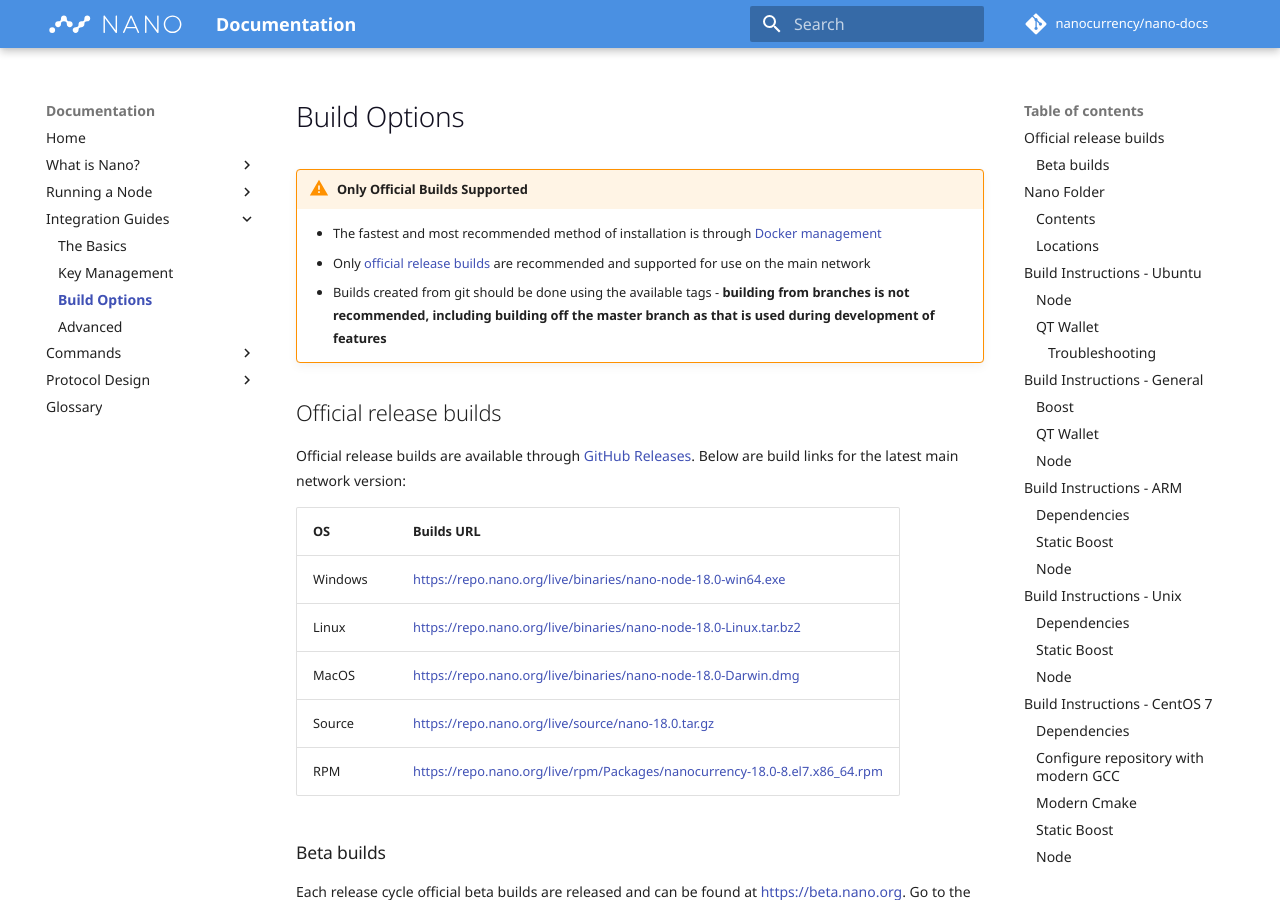
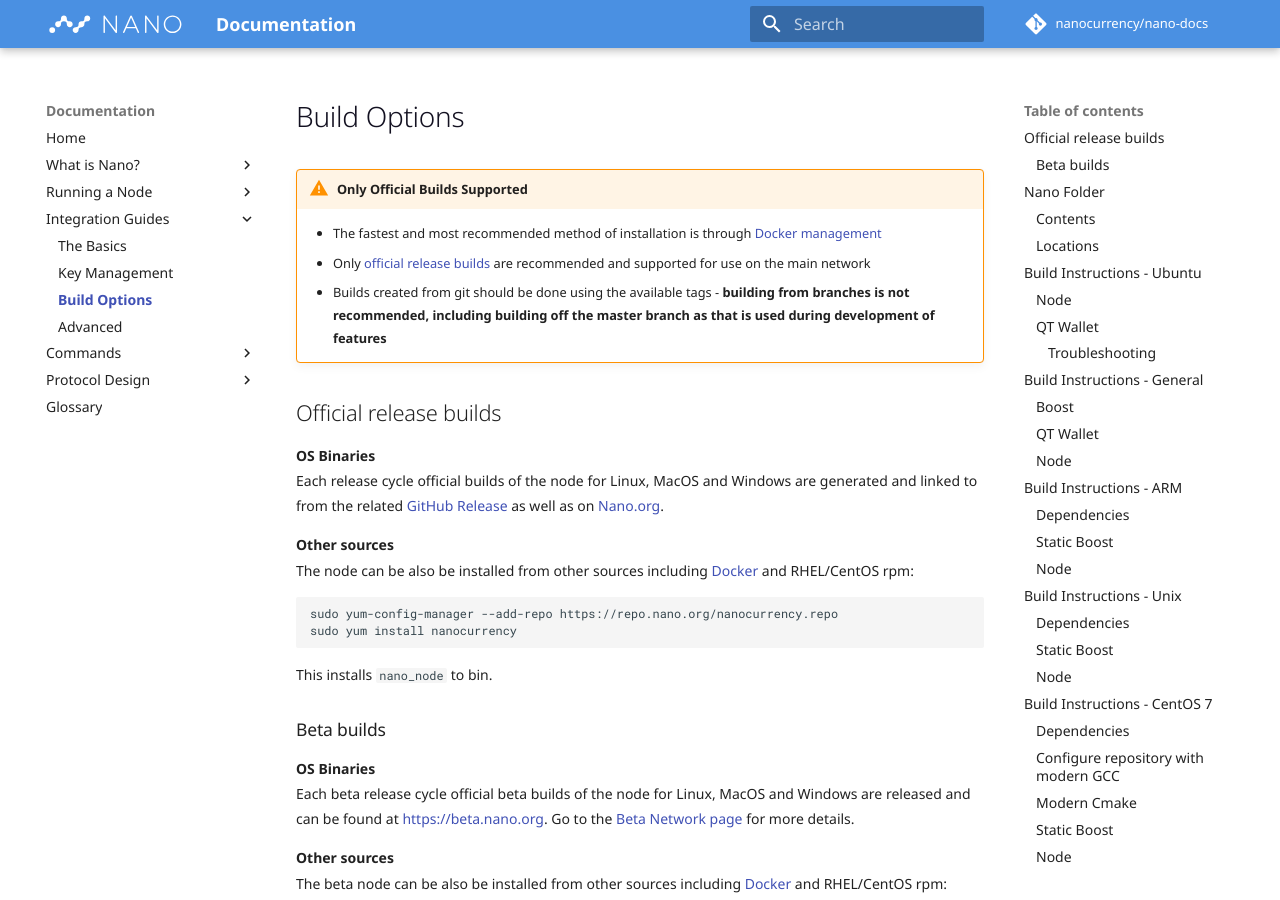
Before and after one commit to nanocurrency/nano-docs, an MkDocs documentation site: the page built from docs/integration-guides/build-options.md, in a window 1280 px wide and 900 px high. Built offline with MkDocs 1.6.1 and Material for MkDocs 9.7.7, drawn with Linux system fonts in a browser that asks for light colours; comment, search, counter and statistics services are not loaded; some of the changed text lies outside the part shown.

Commit message:
Revise and expand build options

````diff
--- a/docs/integration-guides/build-options.md
+++ b/docs/integration-guides/build-options.md
@@ -2,18 +2,31 @@
 
 ## Official release builds
 
-Official release builds are available through [GitHub Releases](https://github.com/nanocurrency/nano-node/releases). Below are build links for the latest main network version:
+**OS Binaries**
+Each release cycle official builds of the node for Linux, MacOS and Windows are generated and linked to from the related [GitHub Release](https://github.com/nanocurrency/nano-node/releases) as well as on [Nano.org](https://nano.org/en).
 
-| OS      | Builds URL |
-|         |            |
-| Windows | https://repo.nano.org/live/binaries/nano-node-18.0-win64.exe |
-| Linux   | https://repo.nano.org/live/binaries/nano-node-18.0-Linux.tar.bz2 |
-| MacOS   | https://repo.nano.org/live/binaries/nano-node-18.0-Darwin.dmg |
-| Source  | https://repo.nano.org/live/source/nano-18.0.tar.gz |
-| RPM     | https://repo.nano.org/live/rpm/Packages/nanocurrency-18.0-8.el7.x86_64.rpm |
+**Other sources**
+The node can be also be installed from other sources including [Docker](/running-a-node/node-setup#installing-docker) and RHEL/CentOS rpm:
+```
+sudo yum-config-manager --add-repo https://repo.nano.org/nanocurrency.repo
+sudo yum install nanocurrency
+```
+
+This installs `nano_node` to bin.
 
 ### Beta builds
-Each release cycle official beta builds are released and can be found at https://beta.nano.org. Go to the [Beta Network page](/running-a-node/beta-network/) for more details.
+
+**OS Binaries**
+Each beta release cycle official beta builds of the node for Linux, MacOS and Windows are released and can be found at https://beta.nano.org. Go to the [Beta Network page](/running-a-node/beta-network/) for more details.
+
+**Other sources**
+The beta node can be also be installed from other sources including [Docker](/running-a-node/beta-netowork#pulling-the-docker-image) and RHEL/CentOS rpm:
+```
+sudo yum-config-manager --add-repo https://repo.nano.org/nanocurrency-beta.repo
+sudo yum install nanocurrency-beta
+```
+
+This installs `nano_node-beta` to bin.
 
 ## Nano Folder
 
````
